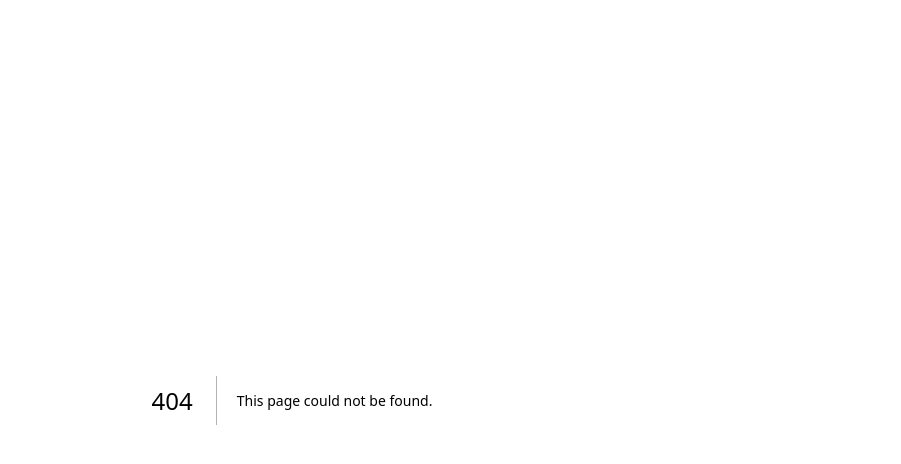
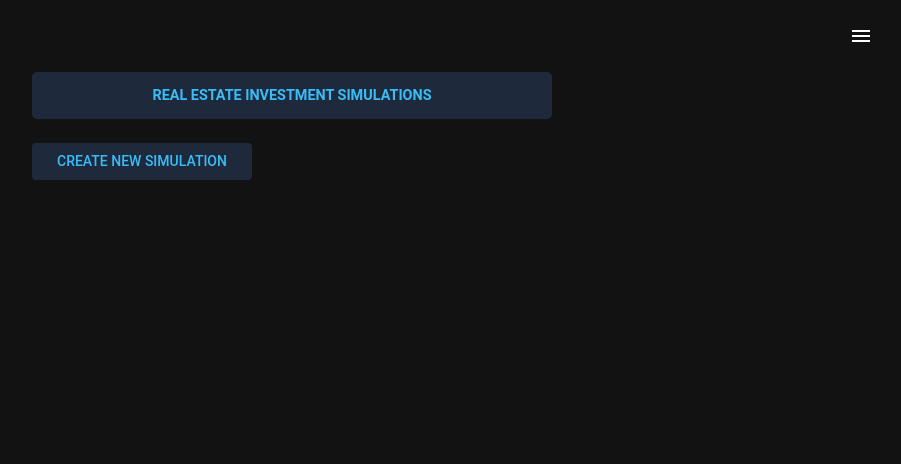
Before and after one commit to WilliamWauters/Investing, a Next.js app: page /RealEstate/SimulationList in a window 1280 px wide. Before the commit this address had no page. Shown: the top 464 px of the page, without its empty margins (348-1249 px from the left). Built offline with nearby package versions, Linux system fonts and the light colour scheme.

Commit message:
Scafolding CRUD for RealEstate Simulations

```diff
--- a/src/components/navigation/DrawerNavigationButtons.tsx
+++ b/src/components/navigation/DrawerNavigationButtons.tsx
@@ -19,7 +19,7 @@ type DrawerNavigationButtonsProps = {
 
 const routes = [
   {
-    path: "/calculators/RealEstate",
+    path: "/RealEstate/SimulationList",
     name: "Real Estate",
   },
   {
--- /dev/null
+++ b/src/pages/RealEstate/SimulationList.tsx
@@ -0,0 +1,47 @@
+import { useRouter } from "next/router";
+import Page from "../../components/layout/Page";
+import Head from "next/head";
+import React from "react";
+import { RealEstateFormProvider } from "@/contexts/RealEstateFormContext";
+import { Box, Button, ListItemButton, ListItemText } from "@mui/material";
+import FormPaneHeader from "@/components/content/FormPaneHeader";
+
+export default function RealEstate() {
+  const router = useRouter();
+  return (
+    <>
+      <Head>
+        <title>Investement Calculators</title>
+        <meta name="viewport" content="width=device-width, initial-scale=1" />
+        <link rel="icon" href="/favicon.ico" />
+      </Head>
+      <main>
+        <Page>
+          <RealEstateFormProvider>
+            <FormPaneHeader title="Real Estate Investment Simulations" />
+            <Box
+              sx={{
+                display: "flex",
+                flexDirection: "row",
+                mx: 2,
+                my: 1,
+              }}
+            >
+              <Button
+                onClick={() => {
+                  router.push("./SimulationForm");
+                }}
+                sx={{
+                  bgcolor: "#1E293B",
+                  width: "220px",
+                }}
+              >
+                Create new simulation
+              </Button>
+            </Box>
+          </RealEstateFormProvider>
+        </Page>
+      </main>
+    </>
+  );
+}
```
Also changed, not shown: src/pages/RealEstate/SimulationForm.tsx (added, +24 -0 lines), src/pages/RealEstate/components/SimulationList.tsx (added).
